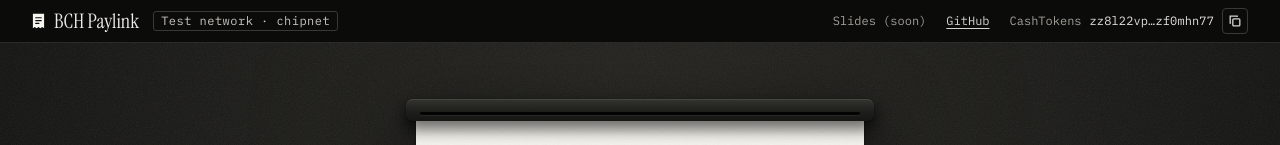
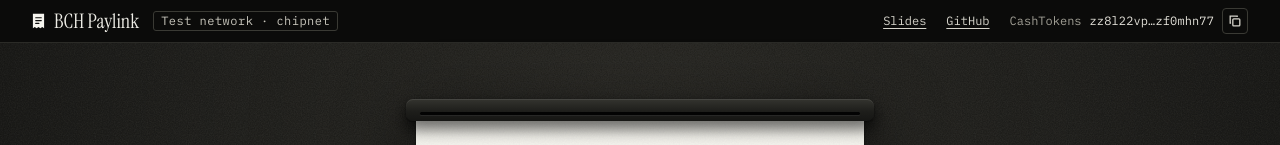
Before and after one commit to runduck113/bch-paylink, a React (Vite) app: page / in a window 1280 px wide. Shown: the top 145 px of the page. Built offline with nearby package versions, Linux system fonts and the light colour scheme.

Commit message:
feat: link the slides in the banner

```diff
--- a/src/config.ts
+++ b/src/config.ts
@@ -1,7 +1,7 @@
 import { resolveNetwork, type AppNetwork } from './lib/appNetwork';
 
 /** Hackathon banner links. Leave SLIDES_URL empty until the slides are public; the banner then shows "Slides (soon)". */
-export const SLIDES_URL: string = '';
+export const SLIDES_URL: string = 'https://docs.google.com/presentation/d/1b6KO1aTGUeWA0oWCafc7ZTAp0i3hFmOKYymTJ6YXZTI/edit?usp=sharing';
 export const GITHUB_URL = 'https://github.com/runduck113/bch-paylink';
 /** Project CashTokens address shown in the banner (owner's Paytaca wallet, public). */
 export const PROJECT_TOKEN_ADDRESS = 'bitcoincash:zz8l22vpcx037klsqha3jzqq8lsnx4jkryzf0mhn77';
```
